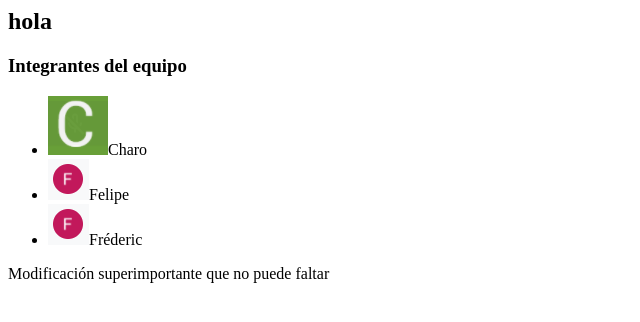
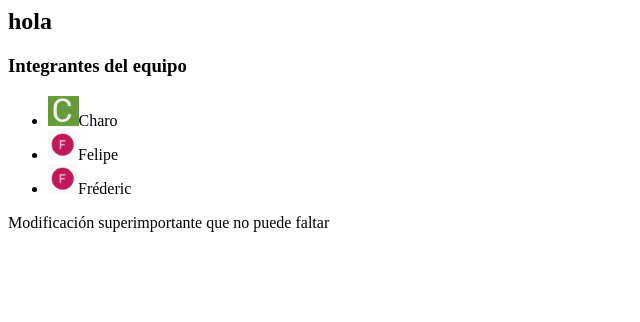
Before and after one commit to lamassa/ejercicio, a plain HTML site: page index.html in a window 1280 px wide. Shown: the whole page, without its empty margins (0-640 px from the left). Drawn offline with Linux system fonts and the light colour scheme.

Commit message:
style file

```diff
--- a/index.html
+++ b/index.html
@@ -1,5 +1,6 @@
 <html>
 <head>
+  <link rel="stylesheet" href="style/common.css">
 </head>
 <body>
 <h2>hola</h2>
--- /dev/null
+++ b/style/common.css
@@ -0,0 +1,3 @@
+img {
+	height: 30px;
+}
```
